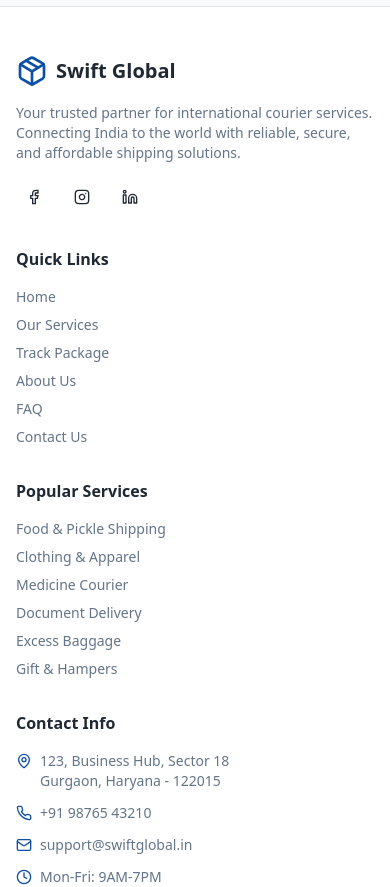
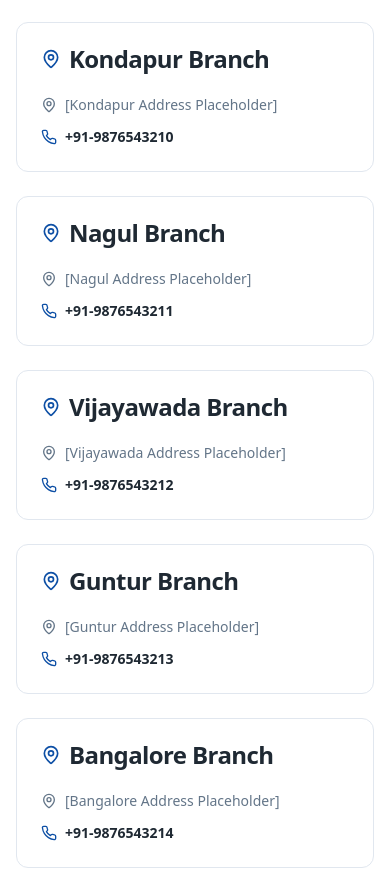
Before and after one commit to karthiksivasai/india-global-ship, a React (Vite) app: page /contact in a window 390 px wide. Shown: the part 2180-3067 px from the top of the page. Built offline with nearby package versions, Linux system fonts and the light colour scheme.

Commit message:
Add branch locations section
Adds a "Our Branches" section to the Contact Us page, displaying branch information in a card layout. Includes placeholder data for branch names, addresses, and phone numbers.

```diff
--- a/src/pages/Contact.tsx
+++ b/src/pages/Contact.tsx
@@ -228,6 +228,143 @@ const Contact = () => {
           </div>
         </section>
 
+        {/* Our Branches */}
+        <section className="py-16 bg-background">
+          <div className="container mx-auto px-4">
+            <div className="text-center mb-12">
+              <h2 className="text-3xl lg:text-4xl font-bold text-foreground mb-4">
+                Our Branches
+              </h2>
+              <p className="text-xl text-muted-foreground max-w-2xl mx-auto">
+                We serve you from multiple locations across India. Visit any of our branches
+                for personalized courier services and support.
+              </p>
+            </div>
+
+            <div className="grid md:grid-cols-2 lg:grid-cols-3 gap-6">
+              {/* Kondapur Branch */}
+              <Card className="shadow-card hover:shadow-feature transition-shadow duration-300">
+                <CardHeader>
+                  <CardTitle className="flex items-center gap-2">
+                    <MapPin className="h-5 w-5 text-primary" />
+                    Kondapur Branch
+                  </CardTitle>
+                </CardHeader>
+                <CardContent className="space-y-3">
+                  <div className="flex items-start gap-2">
+                    <MapPin className="h-4 w-4 text-muted-foreground mt-0.5 flex-shrink-0" />
+                    <p className="text-sm text-muted-foreground">
+                      [Kondapur Address Placeholder]
+                    </p>
+                  </div>
+                  <div className="flex items-center gap-2">
+                    <Phone className="h-4 w-4 text-primary flex-shrink-0" />
+                    <p className="text-sm font-semibold text-foreground">
+                      +91-9876543210
+                    </p>
+                  </div>
+                </CardContent>
+              </Card>
+
+              {/* Nagul Branch */}
+              <Card className="shadow-card hover:shadow-feature transition-shadow duration-300">
+                <CardHeader>
+                  <CardTitle className="flex items-center gap-2">
+                    <MapPin className="h-5 w-5 text-primary" />
+                    Nagul Branch
+                  </CardTitle>
+                </CardHeader>
+                <CardContent className="space-y-3">
+                  <div className="flex items-start gap-2">
+                    <MapPin className="h-4 w-4 text-muted-foreground mt-0.5 flex-shrink-0" />
+                    <p className="text-sm text-muted-foreground">
+                      [Nagul Address Placeholder]
+                    </p>
+                  </div>
+                  <div className="flex items-center gap-2">
+                    <Phone className="h-4 w-4 text-primary flex-shrink-0" />
+                    <p className="text-sm font-semibold text-foreground">
+                      +91-9876543211
+                    </p>
+                  </div>
+                </CardContent>
+              </Card>
+
+              {/* Vijayawada Branch */}
+              <Card className="shadow-card hover:shadow-feature transition-shadow duration-300">
+                <CardHeader>
+                  <CardTitle className="flex items-center gap-2">
+                    <MapPin className="h-5 w-5 text-primary" />
+                    Vijayawada Branch
+                  </CardTitle>
+                </CardHeader>
+                <CardContent className="space-y-3">
+                  <div className="flex items-start gap-2">
+                    <MapPin className="h-4 w-4 text-muted-foreground mt-0.5 flex-shrink-0" />
+                    <p className="text-sm text-muted-foreground">
+                      [Vijayawada Address Placeholder]
+                    </p>
+                  </div>
+                  <div className="flex items-center gap-2">
+                    <Phone className="h-4 w-4 text-primary flex-shrink-0" />
+                    <p className="text-sm font-semibold text-foreground">
+                      +91-9876543212
+                    </p>
+                  </div>
+                </CardContent>
+              </Card>
+
+              {/* Guntur Branch */}
+              <Card className="shadow-card hover:shadow-feature transition-shadow duration-300">
+                <CardHeader>
+                  <CardTitle className="flex items-center gap-2">
+                    <MapPin className="h-5 w-5 text-primary" />
+                    Guntur Branch
+                  </CardTitle>
+                </CardHeader>
+                <CardContent className="space-y-3">
+                  <div className="flex items-start gap-2">
+                    <MapPin className="h-4 w-4 text-muted-foreground mt-0.5 flex-shrink-0" />
+                    <p className="text-sm text-muted-foreground">
+                      [Guntur Address Placeholder]
+                    </p>
+                  </div>
+                  <div className="flex items-center gap-2">
+                    <Phone className="h-4 w-4 text-primary flex-shrink-0" />
+                    <p className="text-sm font-semibold text-foreground">
+                      +91-9876543213
+                    </p>
+                  </div>
+                </CardContent>
+              </Card>
+
+              {/* Bangalore Branch */}
+              <Card className="shadow-card hover:shadow-feature transition-shadow duration-300">
+                <CardHeader>
+                  <CardTitle className="flex items-center gap-2">
+                    <MapPin className="h-5 w-5 text-primary" />
+                    Bangalore Branch
+                  </CardTitle>
+                </CardHeader>
+                <CardContent className="space-y-3">
+                  <div className="flex items-start gap-2">
+                    <MapPin className="h-4 w-4 text-muted-foreground mt-0.5 flex-shrink-0" />
+                    <p className="text-sm text-muted-foreground">
+                      [Bangalore Address Placeholder]
+                    </p>
+                  </div>
+                  <div className="flex items-center gap-2">
+                    <Phone className="h-4 w-4 text-primary flex-shrink-0" />
+                    <p className="text-sm font-semibold text-foreground">
+                      +91-9876543214
+                    </p>
+                  </div>
+                </CardContent>
+              </Card>
+            </div>
+          </div>
+        </section>
+
         {/* Emergency Contact */}
         <section className="py-12 bg-muted/50">
           <div className="container mx-auto px-4">
```
